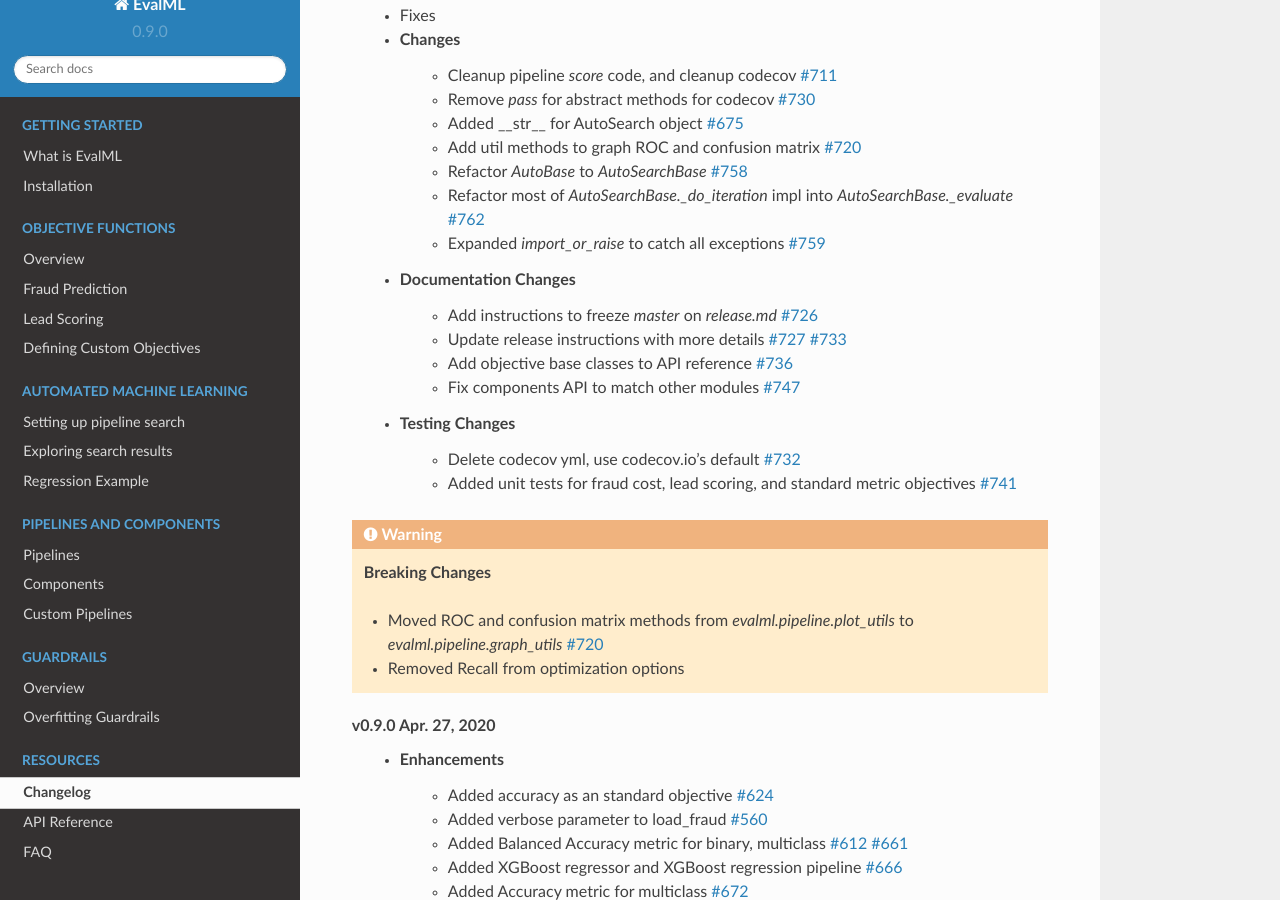
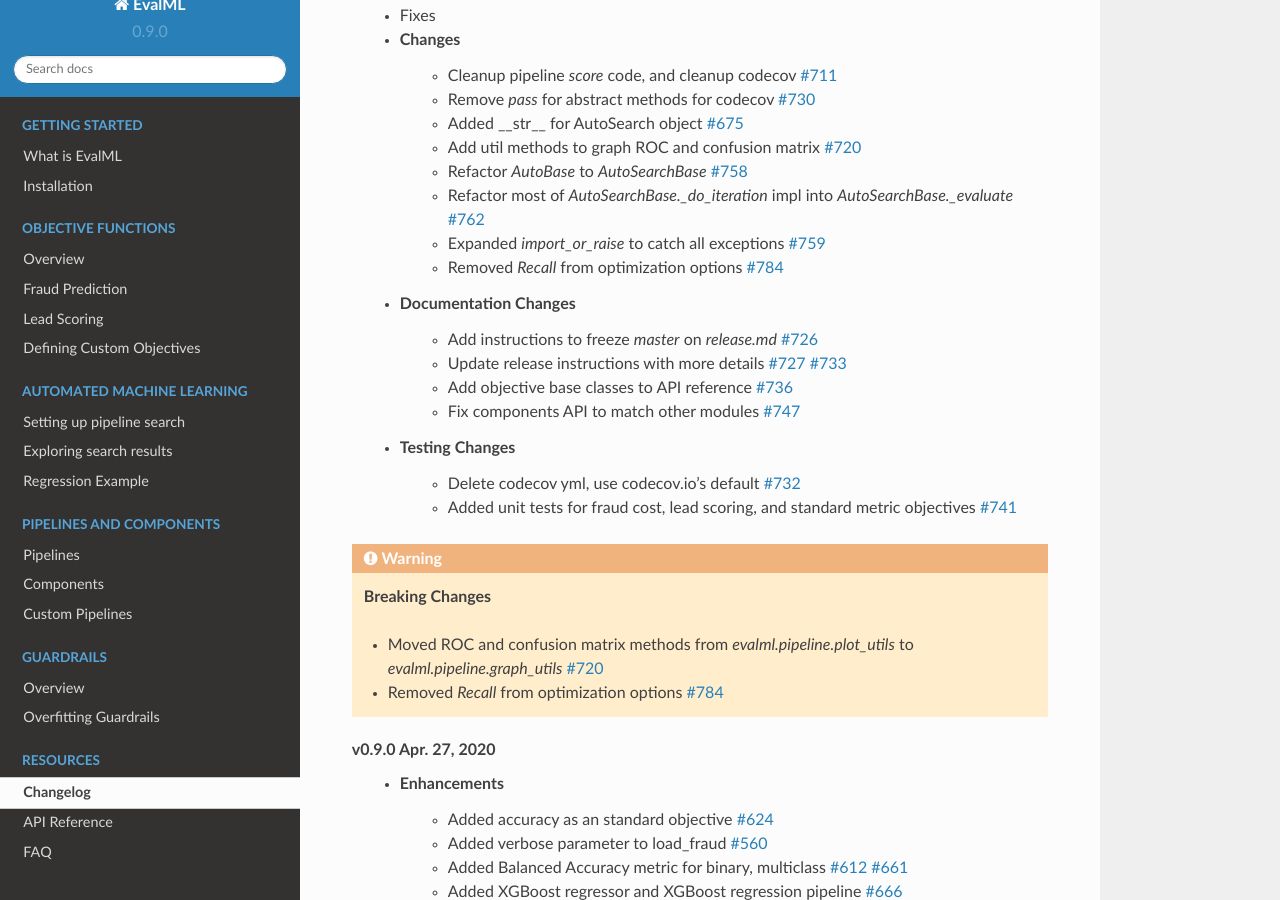
Before and after one commit to alteryx/evalml, a Sphinx documentation site: the page built from docs/source/changelog.rst, in a window 1280 px wide and 900 px high, scrolled down 283 px. Built offline with Sphinx 7.4.7 and the Read the Docs theme 2.0.0, drawn with Linux system fonts in a browser that asks for light colours; comment, search, counter and statistics services are not loaded.

Commit message:
Update changelog - try 2

```diff
--- a/docs/source/changelog.rst
+++ b/docs/source/changelog.rst
@@ -14,6 +14,7 @@
         * Refactor `AutoBase` to `AutoSearchBase` :pr:`758`
         * Refactor most of `AutoSearchBase._do_iteration` impl into `AutoSearchBase._evaluate` :pr:`762`
         * Expanded `import_or_raise` to catch all exceptions :pr:`759`
+        * Removed `Recall` from optimization options :pr:`784`
     * Documentation Changes
         * Add instructions to freeze `master` on `release.md` :pr:`726`
         * Update release instructions with more details :pr:`727` :pr:`733`
@@ -28,7 +29,7 @@
     **Breaking Changes**
 
     * Moved ROC and confusion matrix methods from `evalml.pipeline.plot_utils` to `evalml.pipeline.graph_utils` :pr:`720`
-    * Removed Recall from optimization options
+    * Removed `Recall` from optimization options :pr:`784`
 
 
 
```
